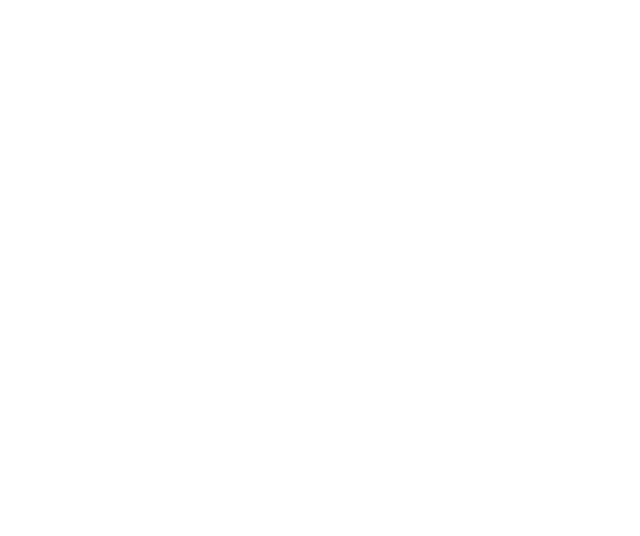
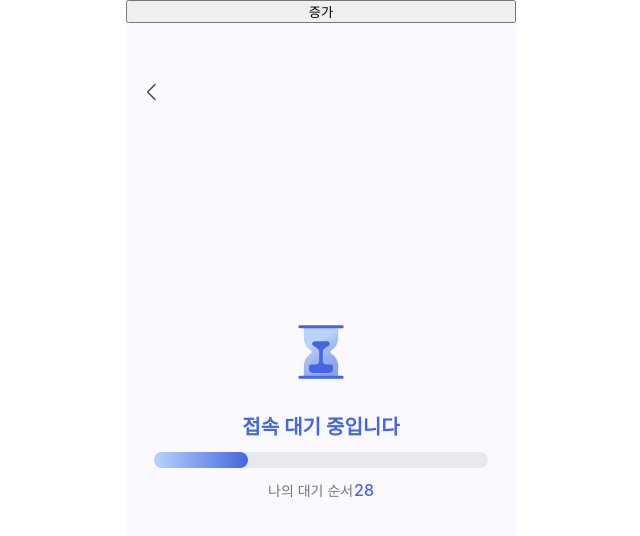
Before and after one commit to JS-Study-Club/2026-Lunchpass, a React (Vite) app: page /waiting in a window 1280 px wide. Before the commit this address had no page. Shown: the top 536 px of the page, without its empty margins (319-959 px from the left). Built offline with nearby package versions, Linux system fonts and the light colour scheme.

Commit message:
접속 대기 창 구현 및 각 페이지들의 폰트굵기 변경

```diff
--- a/src/App.jsx
+++ b/src/App.jsx
@@ -3,7 +3,8 @@
 import './Ticket_success.css';
 import Ticket_success from './Ticket_success.jsx';
 import Ticket_fail from './Ticket_fail.jsx';
-import Loading_page from './loading_page.jsx';
+import Loading_page from './Loading_page.jsx';
+import Waiting_page from './Waiting_page.jsx';
 
 function App() {
   return (
@@ -12,6 +13,7 @@
         <Route path="/" element={<Ticket_success/>}/>
         <Route path="/fail" element={<Ticket_fail/>}/>
         <Route path="/loading" element={<Loading_page/>}/>
+        <Route path="/waiting" element={<Waiting_page/>}/>
       </Routes>
     </>
   );
--- a/src/Ticket_success.jsx
+++ b/src/Ticket_success.jsx
@@ -44,7 +44,7 @@
 
 function BackBtn() {
     return (
-        <Link to="/fail" style={{
+        <Link to="/waiting" style={{
             position: 'absolute',
             top: '10%',
             left: '20px',
--- /dev/null
+++ b/src/Waiting_page.css
@@ -0,0 +1,99 @@
+* {
+  margin: 0;
+  padding: 0;
+  box-sizing: border-box;
+  font-family: Pretendard, -apple-system, sans-serif;
+}
+
+a {
+  text-decoration: none;
+  display: inline-block;
+}
+
+.Main {
+  width: 100%;
+  max-width: 390px;
+
+  height: 100dvh;
+
+  margin: 0 auto;
+  position: relative;
+  overflow: hidden;
+
+  display: flex;
+  flex-direction: column;
+  background-color: #f9f9ff;
+
+  overflow: hidden;
+  user-select: none;
+}
+
+#waiting {
+  position: absolute;
+  top: 39.5%;
+  left: 50%;
+  transform: translateX(-50%);
+
+  display: flex;
+  flex-direction: column;
+  align-items: center;
+
+  margin: 0;
+}
+#hourglass {
+  width: 72px;
+  height: 72px;
+  margin-bottom: 23px;
+}
+#waitingMessage {
+  font-size: 20px;
+  color: #4566de;
+  font-weight: 600;
+
+  margin-bottom: 12px;
+
+}
+
+#waiting_bar {
+  width: 334px;
+  height: 16px;
+  background-color: #E8E8EF;
+  border-radius: 20px;
+
+  margin-bottom: 12px;
+}
+#waiting_bar_fill {
+  width: 100%;
+  height: 100%;
+  background: linear-gradient(90deg, #B8D3FC 0%, #4566DE 100%);
+  border-radius: 20px;
+
+  animation: loadingAnimation 1s 2ms ease-in-out 1;
+}
+
+#waitingSubMessage {
+  width: 106px;
+  height: 19px;
+
+  display: flex;
+  justify-content: space-between;
+}
+#waitingSubMessage span:first-child {
+  font-size: 14px;
+  color: #757580;
+  font-weight: 400;
+}
+#waitingSubMessage span:last-child {
+  font-size: 16px;
+  color: #4566de;
+  font-weight: 500;
+}
+
+@keyframes loadingAnimation {
+  0% {
+    width: 0%;
+  }
+  100% {
+    width: 100%;
+  }
+}
--- /dev/null
+++ b/src/Waiting_page.jsx
@@ -0,0 +1,50 @@
+import { Link } from 'react-router-dom';
+import { useEffect, useState } from "react";
+
+import hourglass from "./assets/hourglass_icon.svg";
+import BackButton from "./assets/back_button.svg";
+
+import "./Waiting_page.css";
+
+function Waiting_page() {
+    const [watingP, setWatingP] = useState(28);
+    const totalP = 100;
+
+    return (
+        <div className='Main'>
+            <button onClick={() => setWatingP(prev => Math.min(prev + 1, totalP))}>증가</button>
+            <BackBtn/>
+            <div id='waiting'>
+                <img src={hourglass} alt="hourglass" id='hourglass' />
+                <span id='waitingMessage'>접속 대기 중입니다</span>
+
+                <div id='waiting_bar'>
+                    <div id='waiting_bar_fill' style={{ maxWidth: `${ (watingP/totalP*100) }%` }}></div>
+                </div>
+
+                <div id='waitingSubMessage'>
+                    <span>나의 대기 순서</span>
+                    <span>{watingP}</span>
+                </div>
+
+            </div>
+
+        </div>
+
+    );
+
+}
+
+function BackBtn() {
+    return (
+        <Link to="/fail" style={{
+            position: 'absolute',
+            top: '10%',
+            left: '20px',
+            zIndex: '10'}}>
+            <img src={BackButton} alt="뒤로가기버튼"/>
+        </Link>
+    );
+}
+
+export default Waiting_page;
--- a/src/loading_page.css
+++ b/src/loading_page.css
@@ -46,11 +46,13 @@
   font-size: 20px;
   font-weight: 600;
   color: #4566DE;
+
   margin-top: 20px;
 }
 #loadingSubMessage {
   margin-top: 11px;
+
   font-size: 14px;
   color: #757580;
-  font-weight: 300;
+  font-weight: 400;
 }
--- a/src/loading_page.jsx
+++ b/src/loading_page.jsx
@@ -1,5 +1,4 @@
 import { Link } from 'react-router-dom';
-import { useEffect, useState } from 'react';
 
 import loading_icon from "./assets/loading_icon.svg";
 import BackButton from "./assets/back_button.svg";
```
Also changed, not shown: src/assets/hourglass_icon.svg (added).
